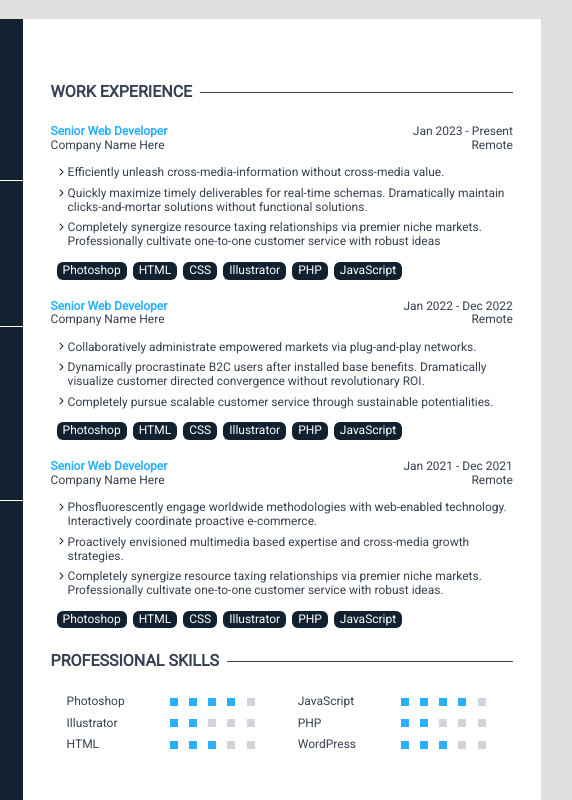
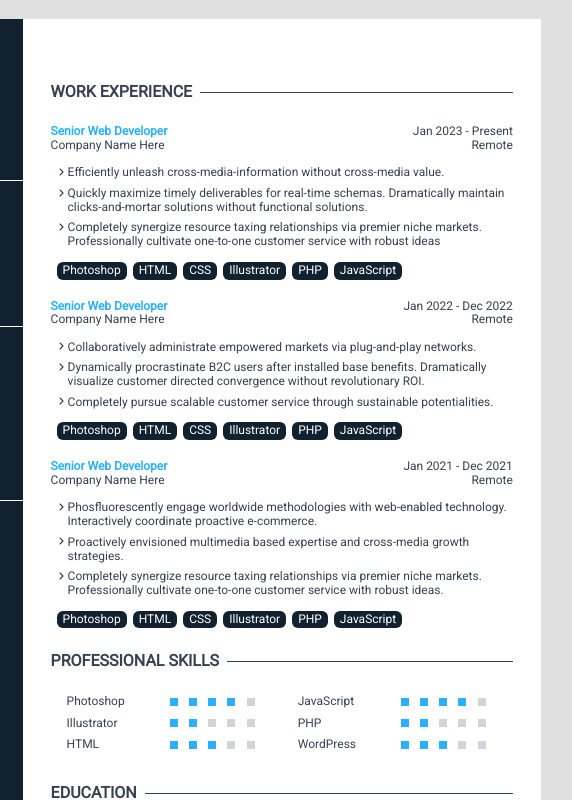
Before and after one commit to josh-mchugh/reactive-resume-style-guide, a website built with Vite: page index.html in a window 1280 px wide. Shown: the full height of the page, 496-1068 px from the left. Built offline with nearby package versions, Linux system fonts and the light colour scheme.

Commit message:
Added Header to Certification Section

```diff
--- a/index.html
+++ b/index.html
@@ -693,6 +693,35 @@
                                                       </div>
                                                   </div>
                                               </div>
+                                              <!-- Certifications -->
+                                              <div class="section">
+                                                  <div class="section__content section__content--column">
+                                                      <!-- Header -->
+                                                      <div class="section">
+                                                          <div class="section__content">
+                                                              <div class="header header--certification">
+                                                                  <div class="header__title">EDUCATION</div>
+                                                                  <div class="header__divider">
+                                                                      <div class="header-divider__container">
+                                                                          <div class="header-divider__line"></div>
+                                                                      </div>
+                                                                  </div>
+                                                              </div>
+                                                          </div>
+                                                      </div>
+                                                      <!-- Certifications -->
+                                                      <div class="section">
+                                                          <div class="section__content">
+                                                              <!-- Certification: 1 -->
+                                                              <div class="section">
+                                                                  <div class="section__content">
+
+                                                                  </div>
+                                                              </div>
+                                                          </div>
+                                                      </div>
+                                                  </div>
+                                              </div>
                                           </div>
                                       </div>
                                   </div>
--- a/styles/index.scss
+++ b/styles/index.scss
@@ -157,6 +157,10 @@ menu {
     margin-bottom: 1.5rem;
 }
 
+.header--certification {
+    margin-top: 1.5rem;
+}
+
 .header__title {
     flex: 1 1 auto;
     font-weight: 700;
```
